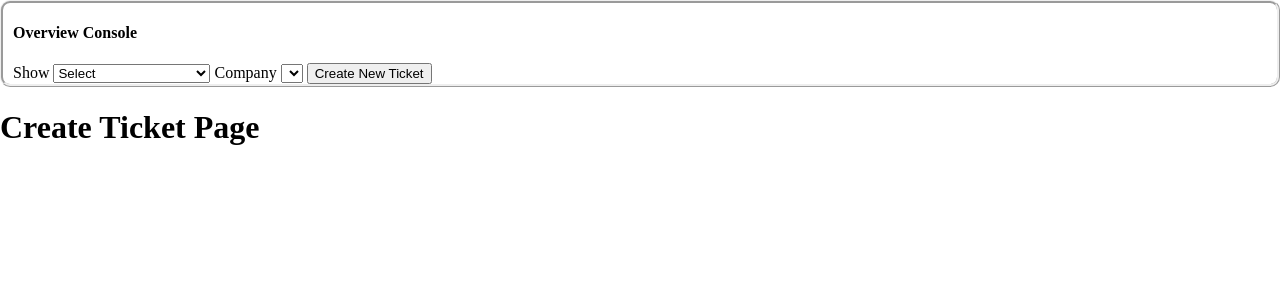
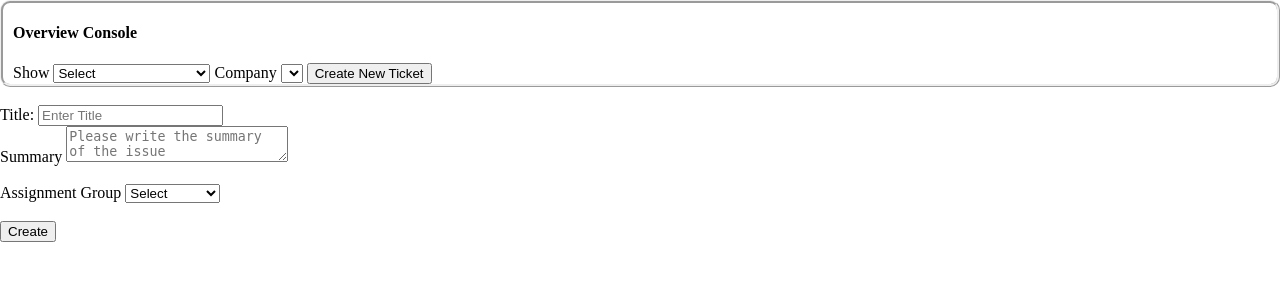
Before and after one commit to ridersw/ridersw-Ticketing-System-and-Bug-Tracking-System, a Django app: page /createNewTicket/ in a window 1280 px wide. Shown: the part 130-430 px from the top of the page. Run offline with Django 3.2, Linux system fonts and the light colour scheme; lists and menus that the app fills with data are empty.

Commit message:
Added Create New Ticket Page

```diff
--- a/TicketTool/urls.py
+++ b/TicketTool/urls.py
@@ -17,7 +17,7 @@ from django.contrib import admin
 from django.urls import path, include
 from projects.views import project_homepage
 from mainapp.views import homepage
-from tickets.views import view_tickets, assignedToMyGroup, assignedToMe, submittedByMe, showTickets, ticketDetails, createNewTicket
+from tickets.views import view_tickets, assignedToMyGroup, assignedToMe, submittedByMe, showTickets, ticketDetails, createNewTicket, createNewTicketOperation
 from engineer.views import checkUserCreds, logout_view
 
 urlpatterns = [
@@ -33,4 +33,5 @@ urlpatterns = [
     path('logout_view/', logout_view, name="logout_view"),
     path('ticketDetails/', ticketDetails, name="ticketDetails"),
     path('createNewTicket/', createNewTicket, name="createNewTicket"),
+    path('createNewTicketOperation/', createNewTicketOperation, name="createNewTicketOperation"),
 ]
--- a/mainapp/Templates/createNewTicket.html
+++ b/mainapp/Templates/createNewTicket.html
@@ -7,6 +7,37 @@
 	<title></title>
 </head>
 <body>
-<h1>Create Ticket Page</h1>
+<br>
+<!--
+<form action="/createNewTicket/" method="GET"  name="createNewTicketForm">
+	<label>Title    </label>
+	<input type="text" name="newTicketTitle"></input><br><br>
+	<label>Summary </label><textarea rows="2" cols="25" placeholder="Please write the summary of the issue" name="ticketSummary"></textarea><br><br>
+	<label>Assignment Group</label>
+	<select name="Assignment Group" id="AssignmentGroup" onchange="location = this.value;" name="ticketAssignmentGroup">
+		<option value="">Select</option>
+		<option>ITSecAdmin</option>
+		<option>Operations</option>
+		<option>Network</option>
+		<option>Dev Team</option>
+	</select><br><br>
+	<input type="submit" value="Create">
+</form> -->
+<form action = "/createNewTicketOperation/" method="GET" name="createNewTicketForm">
+	<label>Title: </label>
+	<input type="text" placeholder="Enter Title" name="createNewTicketTitle" required><br>
+	<label>Summary </label><textarea rows="2" cols="25" placeholder="Please write the summary of the issue" name="ticketSummary"></textarea><br><br>
+	<label>Assignment Group</label>
+	<select name="ticketAssignmentGroup">
+		<option value="">Select</option>
+		<option value="ITSecAdmin">ITSecAdmin</option>
+		<option value="Operations">Operations</option>
+		<option value="Network">Network</option>
+		<option value="Dev Team">Dev Team</option>
+	</select><br><br>
+	<input type="submit" value="Create">
+
+</form>
+
 </body>
 </html>
--- a/tickets/views.py
+++ b/tickets/views.py
@@ -220,5 +220,37 @@ def ticketDetails(request):
 	return render(request, 'ticketDetails.html', context)
 
 def createNewTicket(request):
+
+	#ticket_title = request.GET['createNewTicketTitle']
+	#print(f"newTicketTitle: {request.GET['createNewTicketTitle']}")
+	#ticket_summary = request.GET['ticketSummary']
+	#ticket_assignment_group  = request.GET['ticketAssignmentGroup']
+
+	#print(f'ticket_title :{ticket_title}')
+	#print(f'ticket_summary :{ticket_summary}')
+	#print(f'ticket_assignment_group :{ticket_assignment_group}')
+
+	print("In Function createNewTicket")
+
 	return render(request, 'createNewTicket.html')
 	#return render(request, 'ticketDetails.html')
+
+def createNewTicketOperation(request):
+	#ticket_title = request.GET['createNewTicketTitle']
+	#print(f"newTicketTitle: {request.GET['createNewTicketTitle']}")
+	#ticket_summary = request.GET['ticketSummary']
+	#ticket_assignment_group  = request.GET['ticketAssignmentGroup']
+
+	#print(f'ticket_title :{ticket_title}')
+	#print(f'ticket_summary :{ticket_summary}')
+	#print(f'ticket_assignment_group :{ticket_assignment_group}')
+
+	print("In Function createNewTicketOperation")
+
+	print(f'request.GET["reateNewTicketTitle"]: {request.GET["createNewTicketTitle"]} ')
+	print(f'ticket_summary: {request.GET["ticketSummary"]} ')
+
+	print(f'ticketAssignmentGroup: {request.GET["ticketAssignmentGroup"]} ')
+
+
+	return render(request, 'ticketDetails.html')
```
Also changed, not shown: db.sqlite3.
